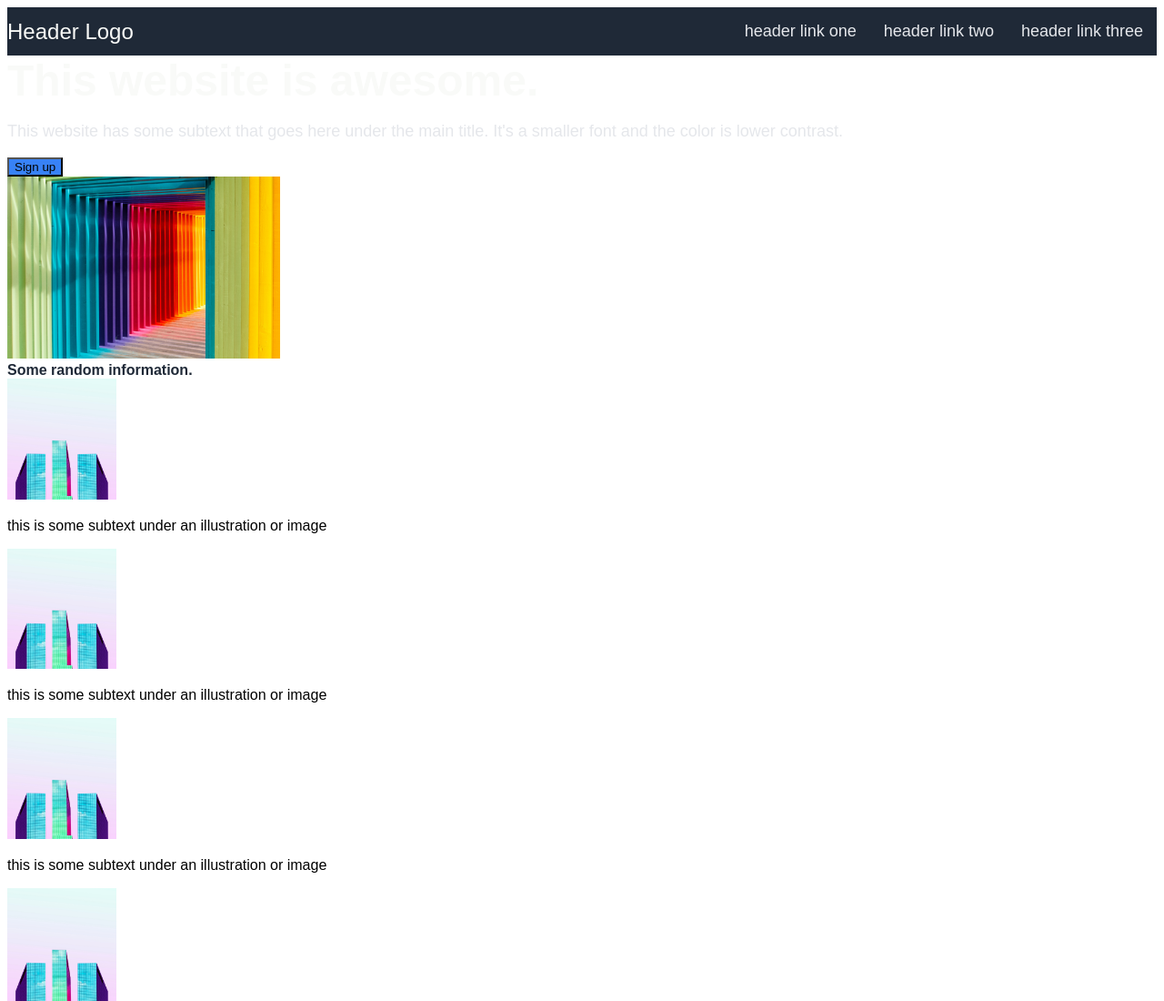
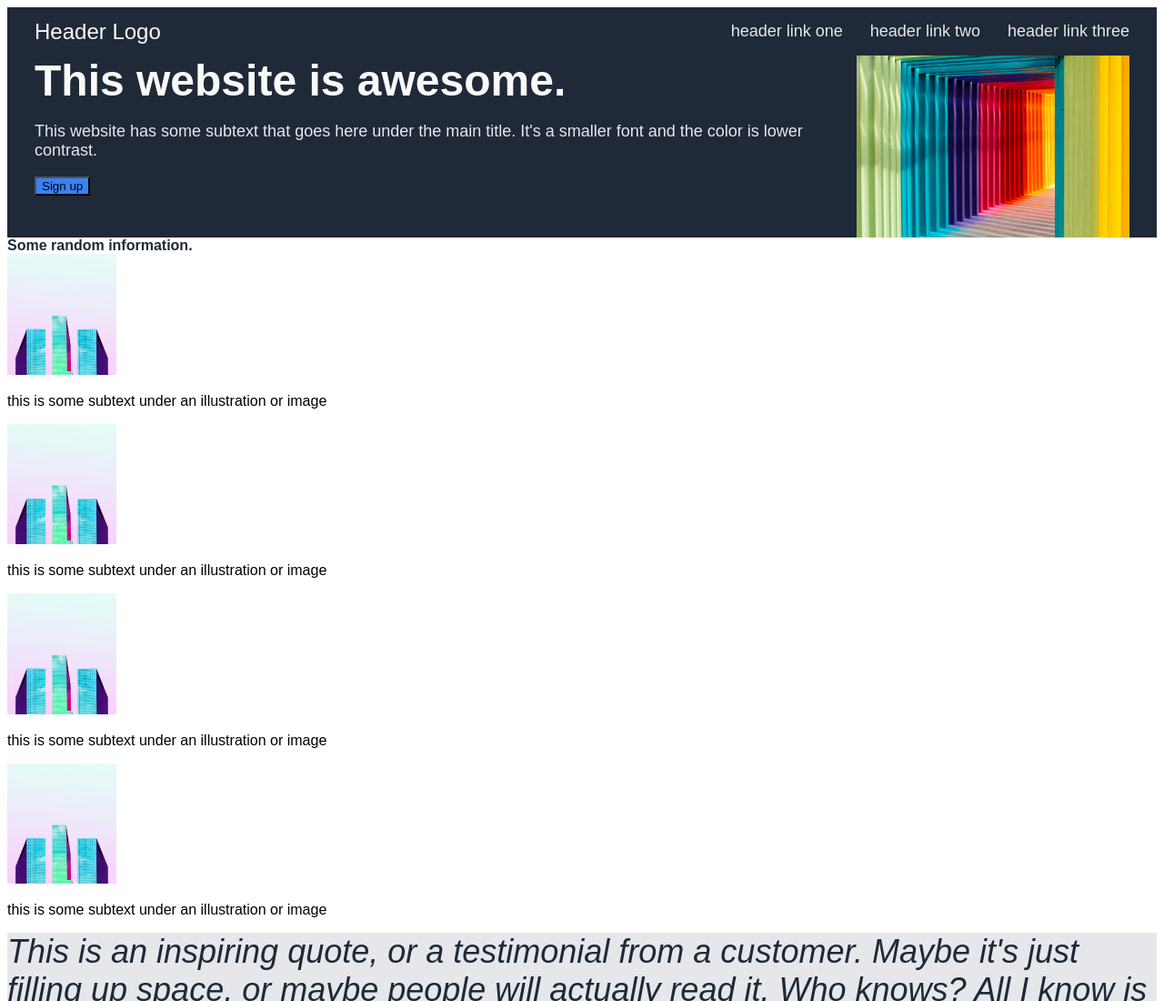
Before and after one commit to kkcook/top-landing-page, a plain HTML site: page index.html in a window 1280 px wide. Shown: the top 1100 px of the page at 91% size. Drawn offline with Linux system fonts and the light colour scheme.

Commit message:
Format header and hero blocks

```diff
--- a/index.html
+++ b/index.html
@@ -19,7 +19,7 @@
     </ul>
   </div>
 
-  <div class="hero">
+  <div class="hero-block">
     <div class="container">
       <div class="hero-text">This website is awesome.</div>
       <p>This website has some subtext that goes here under the main title. It's a smaller font and the color is lower
--- a/style.css
+++ b/style.css
@@ -6,6 +6,7 @@
   display: flex;
   justify-content: space-between;
   background-color: #1F2937;
+  padding: 0 30px;
 }
 
 .logo {
@@ -18,21 +19,20 @@
 .top-links {
   display: flex;
   list-style-type: none;
-  align-items: center;
 }
 
-.header a {
+a {
   font-size: 18px;
   color: #E5E7EB;
   text-decoration: none;
-  padding: 0 15px;
+  padding-left: 30px;
 }
 
 
-.footer {
+.hero-block {
   display: flex;
-  justify-content: center;
   background-color: #1F2937;
+  padding: 0 30px;
 }
 
 
@@ -43,7 +43,7 @@
   color: #F9FAF8;
 }
 
-.hero p {
+.hero-block p {
   font-size: 18px;
   color: #E5E7EB;
 }
@@ -69,3 +69,9 @@ button,
   font-style: italic;
   color: #1F2937;
 }
+
+.footer {
+  display: flex;
+  justify-content: center;
+  background-color: #1F2937;
+}
```
